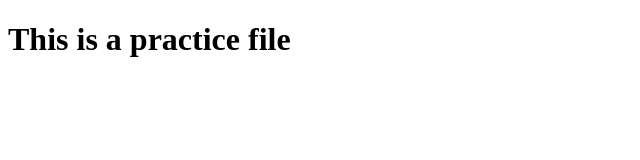
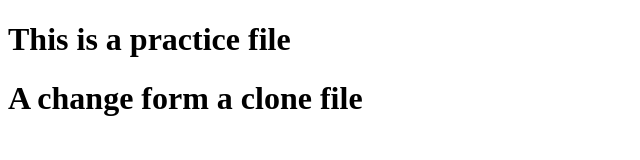
Before and after one commit to BakhshiMoeez/practice, a plain HTML site: page index.html in a window 1280 px wide. Shown: the whole page, without its empty margins (0-640 px from the left). Drawn offline with Linux system fonts and the light colour scheme.

Commit message:
Clone putting a change

```diff
--- a/index.html
+++ b/index.html
@@ -8,5 +8,6 @@
 </head>
 <body>
     <h1>This is a practice file</h1>
+    <h1>A change form a clone file</h1>
 </body>
 </html>
```
